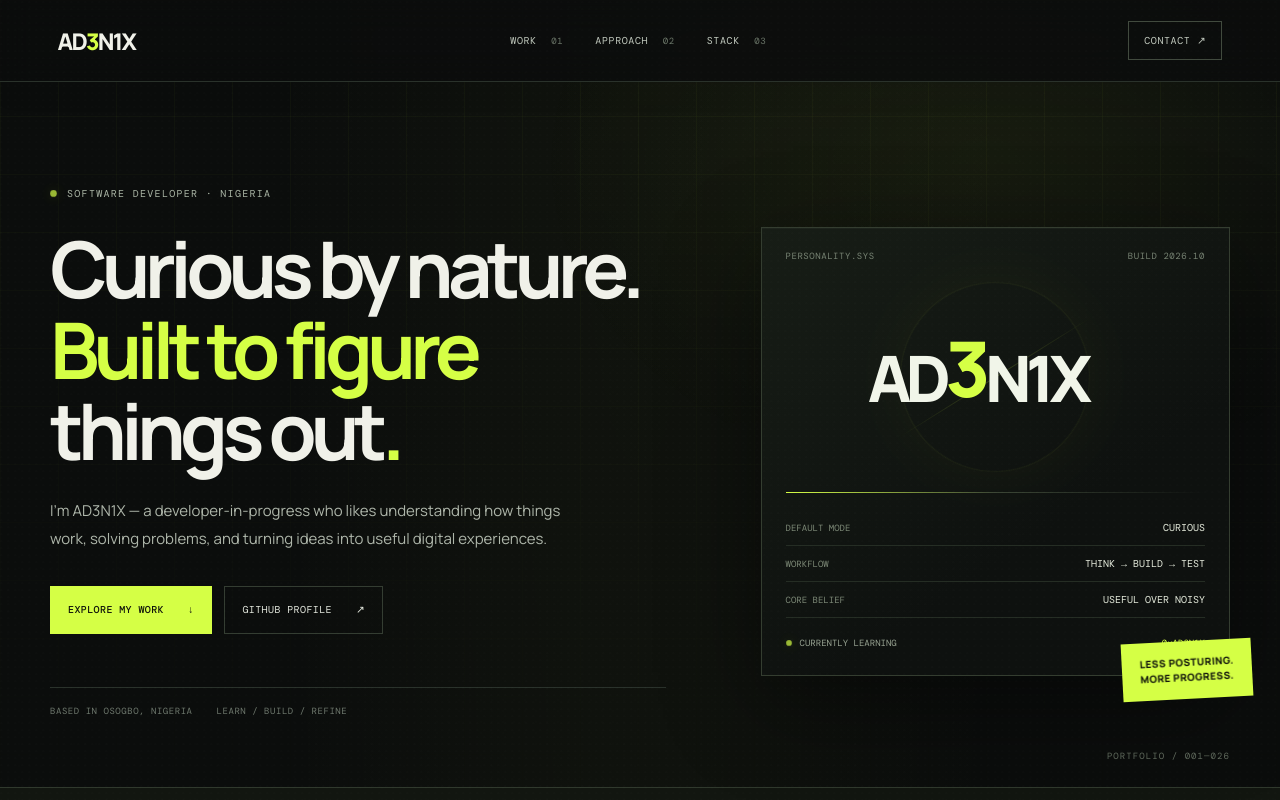
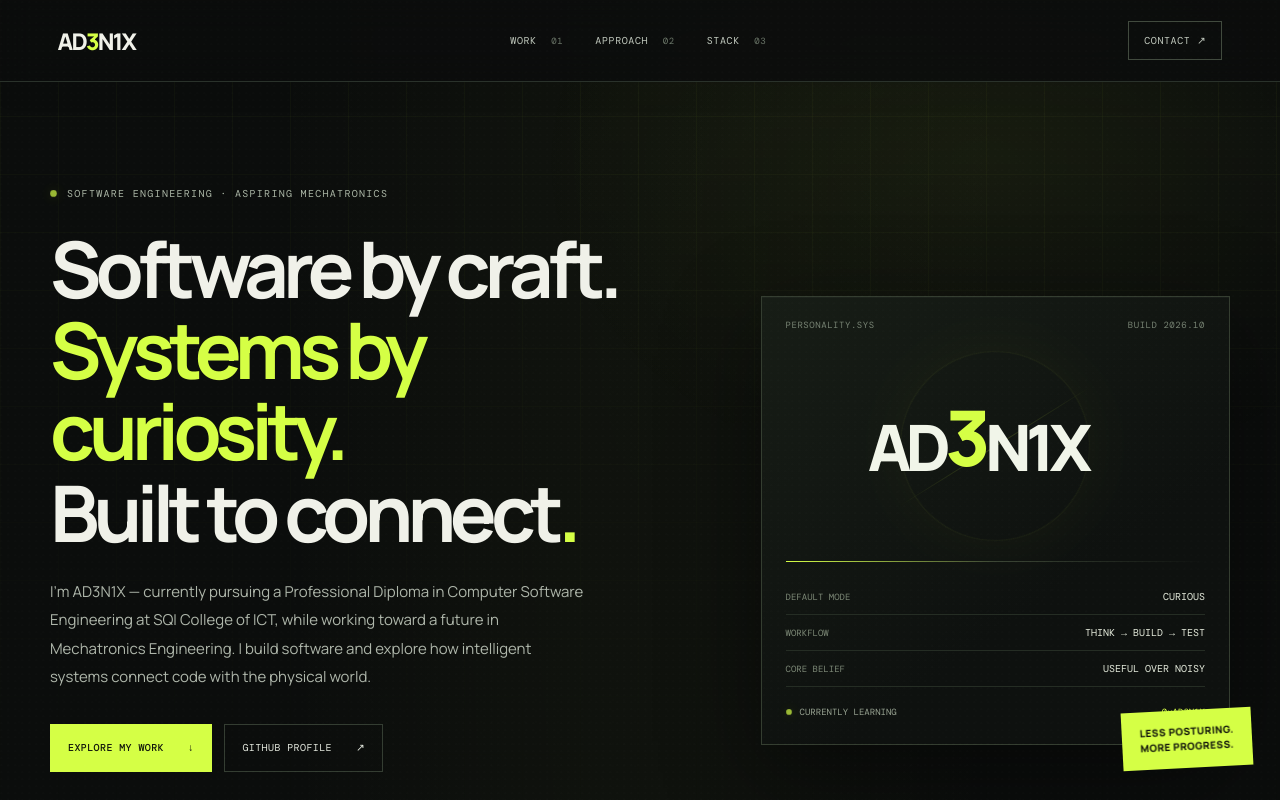
Before and after one commit to Ad3n1x/Portfolio, a React (Vite) app in the folder client/: page / in a window 1280 px wide. Shown: the top 800 px of the page. Built offline with nearby package versions, Linux system fonts and the light colour scheme; no server answers.

Commit message:
Refresh portfolio hero with current study and engineering direction

```diff
--- a/client/src/App.jsx
+++ b/client/src/App.jsx
@@ -261,9 +261,9 @@ export default function App() {
     <main id="home">
       <section className="hero page-width">
         <div className="hero-main">
-          <div className="hero-kicker"><span className="pulse" /> SOFTWARE DEVELOPER · NIGERIA</div>
-          <h1>Curious by nature.<br /><span>Built to figure</span><br />things out<span className="acid">.</span></h1>
-          <p className="hero-intro">I'm AD3N1X — a developer-in-progress who likes understanding how things work, solving problems, and turning ideas into useful digital experiences.</p>
+          <div className="hero-kicker"><span className="pulse" /> SOFTWARE ENGINEERING · ASPIRING MECHATRONICS</div>
+          <h1>Software by craft.<br /><span>Systems by curiosity.</span><br />Built to connect<span className="acid">.</span></h1>
+          <p className="hero-intro">I'm AD3N1X — currently pursuing a Professional Diploma in Computer Software Engineering at SQI College of ICT, while working toward a future in Mechatronics Engineering. I build software and explore how intelligent systems connect code with the physical world.</p>
           <div className="hero-actions"><a className="btn btn-primary" href="#work">EXPLORE MY WORK <span>↓</span></a><a className="btn btn-quiet" href={GITHUB} target="_blank" rel="noreferrer">GITHUB PROFILE <Arrow /></a></div>
           <div className="hero-meta"><span>BASED IN OSOGBO, NIGERIA</span><span>LEARN / BUILD / REFINE</span></div>
         </div>
```
